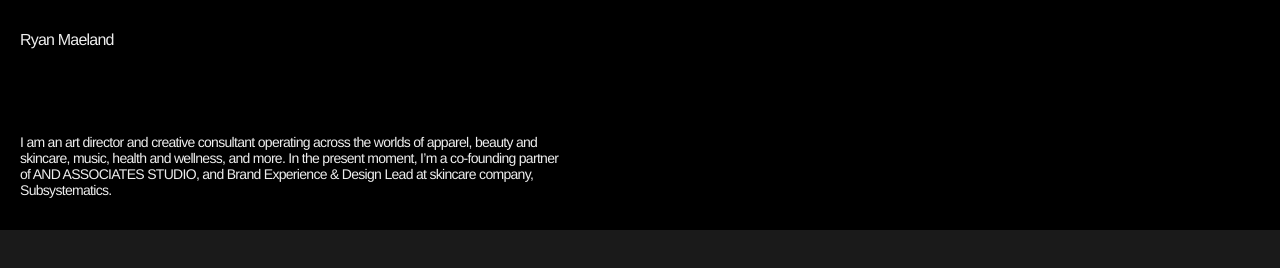
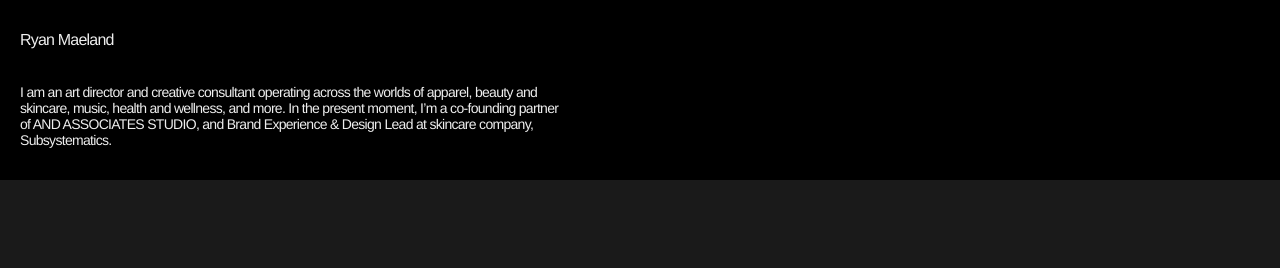
Before and after one commit to and-associates/rm-homepage-production, a website: page index.html in a window 1280 px wide. Drawn offline with Linux system fonts and the light colour scheme; a web font is replaced by a local one.

Commit message:
Update index.html

```diff
--- a/index.html
+++ b/index.html
@@ -45,7 +45,7 @@
                 top: 795px
                 left: 28px;
                 width: 544px;
-                height:  170px;
+                height:  120px;
                 margin: 20px;
                 padding 50px;
                 display: flex;
@@ -59,7 +59,6 @@
             }
 
             ::selection {
-                color: #DF8A4F;
                 background-color: #DF8A4F;
             }
 
```
